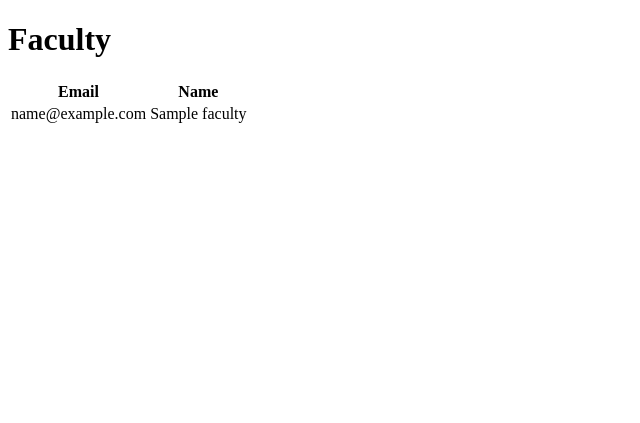
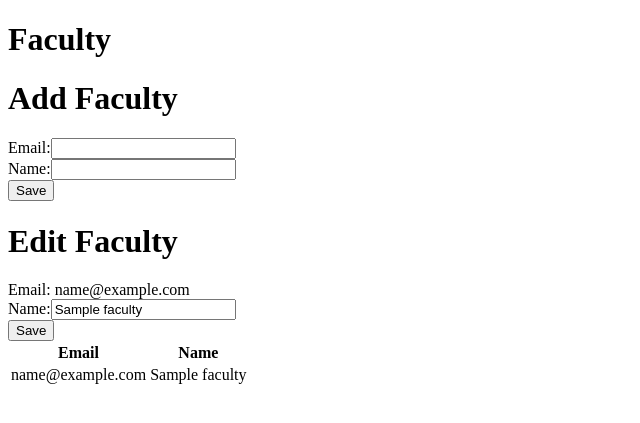
Before and after one commit to alrudniy/Project-2---Cross-Listed-Courses, a Flask app: template p2_crosslisted_courses/templates/faculty.html in a window 1280 px wide. Shown: the top 423 px of the page, without its empty margins (0-640 px from the left). Run offline with Flask 3, Linux system fonts and the light colour scheme; the template is opened without the code that fills it: most values are stand-ins (such as "Sample title", 1, 10 or a date in 2020).

Commit message:
add and edit screen

```diff
--- a/p2_crosslisted_courses/templates/faculty.html
+++ b/p2_crosslisted_courses/templates/faculty.html
@@ -16,6 +16,20 @@
         <td>{{ faculty.faculty_name }}</td>
       </tr>
       {% endfor %}
+      <h1>Add Faculty</h1>
+      <form method="POST">
+          <label>Email:</label> <input type="text" name="faculty_email"> <br>
+          <label>Name:</label> <input type="text" name="faculty_name"> <br>
+          <input type="submit" value="Save">
+      </form>
+
+      <h1>Edit Faculty</h1>
+      <form method="POST">
+          <label>Email:</label> {{ faculty.faculty_email }} <br>
+          <label>Name:</label> <input type="text" name="faculty_name" value="{{ faculty.faculty_name }}"> <br>
+          <input type="submit" value="Save">
+      </form>
+
     </table>
   </body>
 </html>
```
